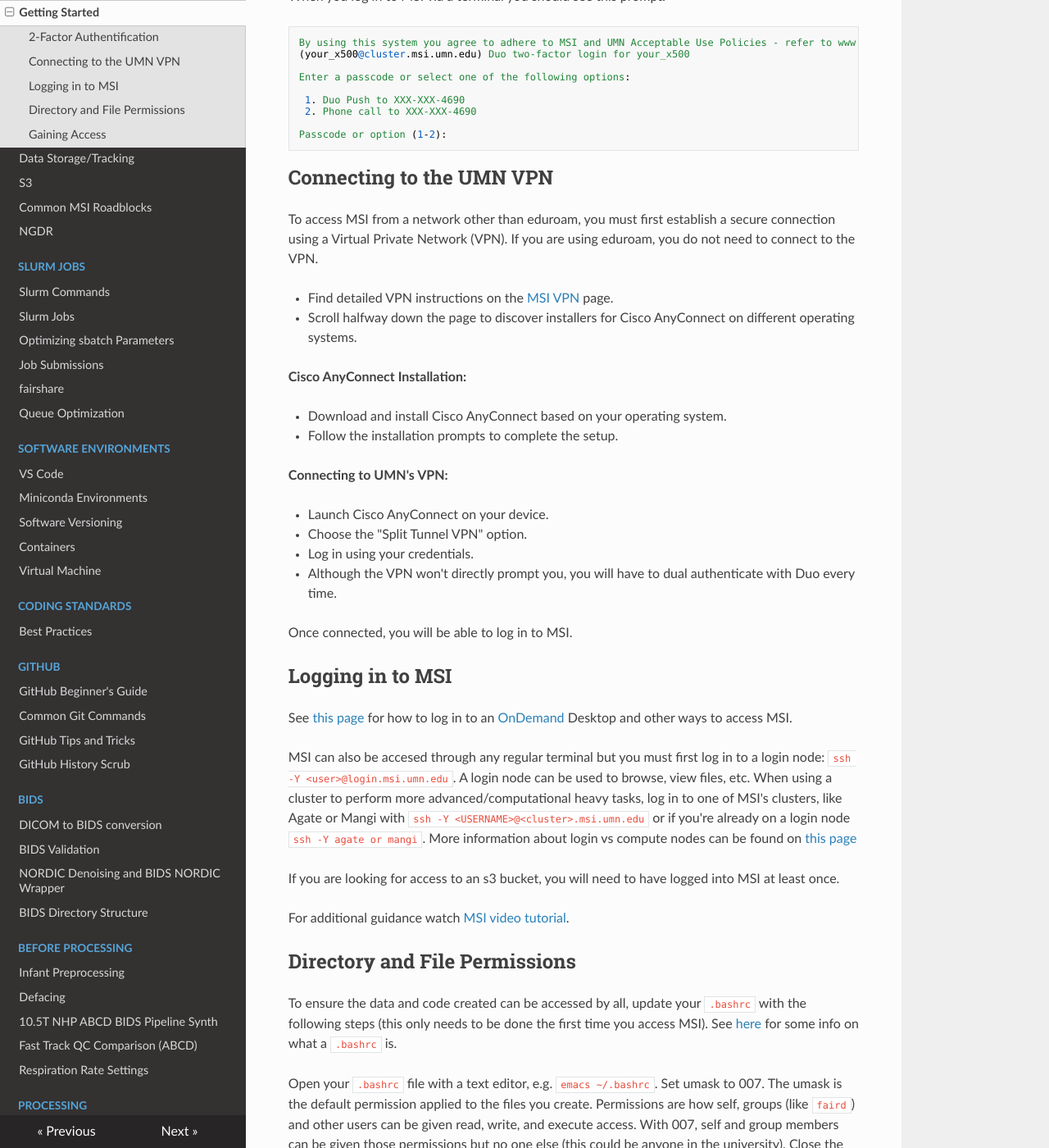
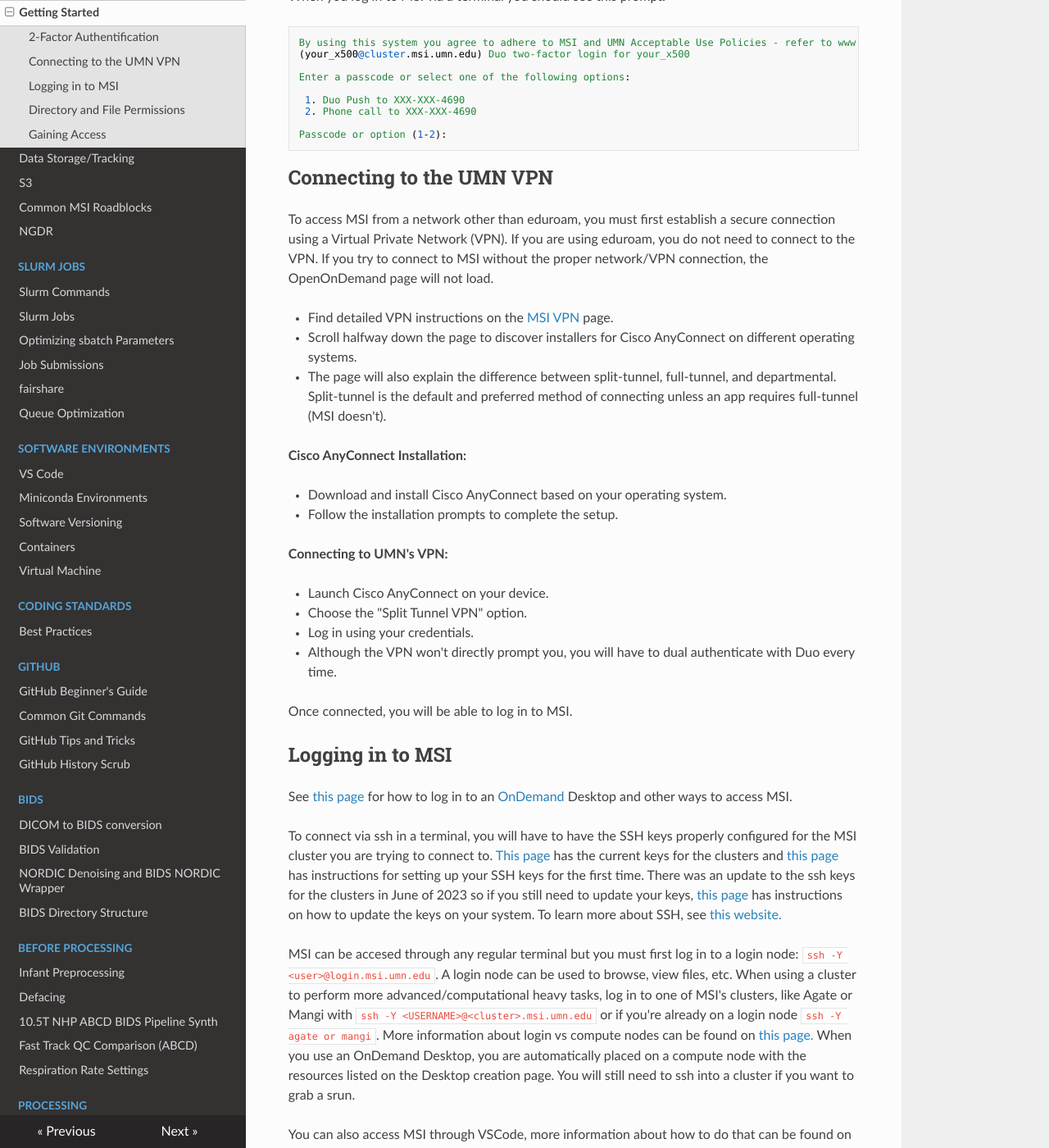
Before and after one commit to DCAN-Labs/cdni-brain, an MkDocs documentation site: the page built from docs/msi-login.md, in a window 1280 px wide and 1400 px high, scrolled down 485 px. Shown: the whole window at 82% size. Built offline with MkDocs 1.6.1, drawn with Linux system fonts in a browser that asks for light colours; nearby versions of some CDN libraries.

Commit message:
add more ssh/vpn info

```diff
--- a/docs/msi-login.md
+++ b/docs/msi-login.md
@@ -22,10 +22,11 @@ Passcode or option (1-2):
 
 ## Connecting to the UMN VPN
 
-To access MSI from a network other than eduroam, you must first establish a secure connection using a Virtual Private Network (VPN). If you are using eduroam, you do not need to connect to the VPN.
+To access MSI from a network other than eduroam, you must first establish a secure connection using a Virtual Private Network (VPN). If you are using eduroam, you do not need to connect to the VPN. If you try to connect to MSI without the proper network/VPN connection, the OpenOnDemand page will not load.
 
 - Find detailed VPN instructions on the [MSI VPN](https://it.umn.edu/services-technologies/virtual-private-network-vpn) page.
 - Scroll halfway down the page to discover installers for Cisco AnyConnect on different operating systems.
+- The page will also explain the difference between split-tunnel, full-tunnel, and departmental. Split-tunnel is the default and preferred method of connecting unless an app requires full-tunnel (MSI doesn't).
 
 **Cisco AnyConnect Installation:**
 
@@ -45,7 +46,11 @@ Once connected, you will be able to log in to MSI.
 
 See [this page](hpc.md) for how to log in to an [OnDemand](https://ondemand.msi.umn.edu/pun/sys/dashboard/batch_connect/sessions) Desktop and other ways to access MSI.
 
-MSI can also be accesed through any regular terminal but you must first log in to a login node: `ssh -Y <user>@login.msi.umn.edu`. A login node can be used to browse, view files, etc. When using a cluster to perform more advanced/computational heavy tasks, log in to one of MSI's clusters, like Agate or Mangi with `ssh -Y <USERNAME>@<cluster>.msi.umn.edu` or if you're already on a login node `ssh -Y agate or mangi`. More information about login vs compute nodes can be found on [this page](partitions.md)
+To connect via ssh in a terminal, you will have to have the SSH keys properly configured for the MSI cluster you are trying to connect to. [This page](https://www.msi.umn.edu/content/ssh-keys) has the current keys for the clusters and [this page](https://www.msi.umn.edu/support/faq/how-do-i-setup-ssh-keys) has instructions for setting up your SSH keys for the first time. There was an update to the ssh keys for the clusters in June of 2023 so if you still need to update your keys, [this page](https://www.msi.umn.edu/content/ssh-keys-renew-june-2023) has instructions on how to update the keys on your system. To learn more about SSH, see [this website.](https://www.cloudflare.com/learning/access-management/what-is-ssh/)
+
+MSI can be accesed through any regular terminal but you must first log in to a login node: `ssh -Y <user>@login.msi.umn.edu`. A login node can be used to browse, view files, etc. When using a cluster to perform more advanced/computational heavy tasks, log in to one of MSI's clusters, like Agate or Mangi with `ssh -Y <USERNAME>@<cluster>.msi.umn.edu` or if you're already on a login node `ssh -Y agate or mangi`. More information about login vs compute nodes can be found on [this page.](partitions.md) When you use an OnDemand Desktop, you are automatically placed on a compute node with the resources listed on the Desktop creation page. You will still need to ssh into a cluster if you want to grab a srun.
+
+You can also access MSI through VSCode, more information about how to do that can be found on [this page.](vscode.md)
 
 If you are looking for access to an s3 bucket, you will need to have logged into MSI at least once.
 
```
